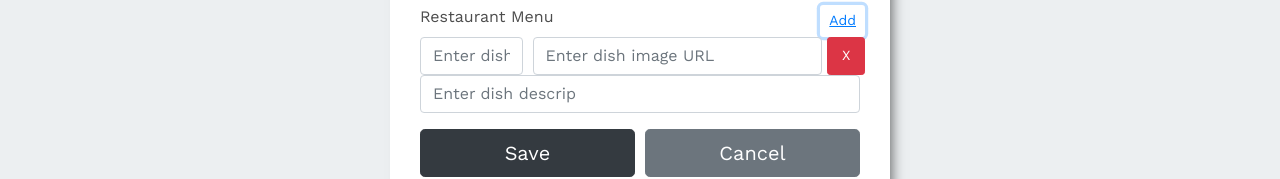
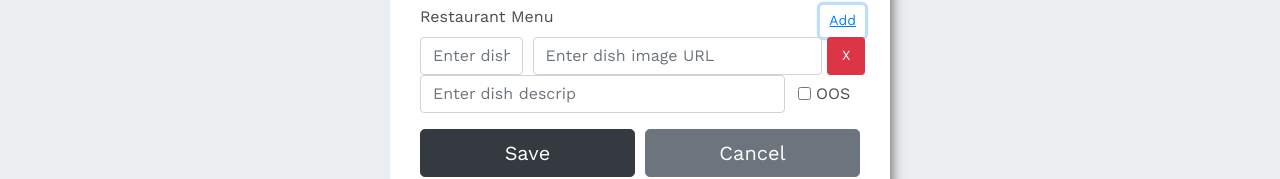
Before and after one commit to hujianrui/UEat, a React (Create React App) app: page /Profile in a window 1280 px wide. Both pictures are taken after typing "Sample", "Sample", "Sample", "https://example.com", "Sample" into the empty fields and a click on the button "Add". Shown: the part 489-668 px from the top of the page. Built offline with nearby package versions, Linux system fonts and the light colour scheme.

Commit message:
in/out stock check

```diff
--- a/src/Database.js
+++ b/src/Database.js
@@ -99,7 +99,7 @@ class DatabaseProvider extends Component {
     updateUserData = (userId, state) => {
         firebase.database().ref(userId).set(state);
         this.setState({ profile: state });
-        this.props.history.push("/");
+        this.props.history.goBack();
     }
 
     cancelUpdate = () => {
--- a/src/Dish.css
+++ b/src/Dish.css
@@ -28,6 +28,17 @@
     height: 100%;
 }
 
+.Dish-image-gray{
+	display: flex;
+	justify-content: center;
+	align-items: center;
+	border-radius: 3px;
+	margin-bottom: 1rem;
+	width: 100%;
+    height: 100%;
+	filter: grayscale();
+}
+
 .Dish img {
 	transition: all ease 500ms;
 }
--- a/src/Dish.js
+++ b/src/Dish.js
@@ -9,7 +9,8 @@ class Dish extends Component {
 				<p>{this.props.descrip}</p>
 				<div>
 					<img src={this.props.img} alt={this.props.name}
-						className="Dish-image" />
+						className={this.props.stock === "true" ?
+							"Dish-image" : "Dish-image-gray"} />
 				</div>
 			</div>
 		);
--- a/src/Menu.js
+++ b/src/Menu.js
@@ -13,7 +13,8 @@ class Menu extends Component {
 						<Dish key={m.id}
 						name={m.dishName}
 						img={m.dishImage}
-						descrip={m.dishDescrip}/>
+						descrip={m.dishDescrip}
+						stock={m.stock}/>
 					))}
 				</div>
 			</div>
--- a/src/MenuInput.js
+++ b/src/MenuInput.js
@@ -7,9 +7,11 @@ class MenuInput extends Component {
             id: this.props.id,
             dishName: this.props.dishName,
             dishImage: this.props.dishImage,
-            dishDescrip: this.props.dishDescrip
+            dishDescrip: this.props.dishDescrip,
+            stock: this.props.stock
         };
         this.handleChange = this.handleChange.bind(this);
+        this.handleToggle = this.handleToggle.bind(this);
         this.handleRemove = this.handleRemove.bind(this);
         this.handleSave = this.handleSave.bind(this);
     }
@@ -18,12 +20,21 @@ class MenuInput extends Component {
         this.setState({ [evt.target.name]: evt.target.value });
     }
 
+    handleToggle() {
+        if (this.state.stock === "true") {
+            this.setState({ stock: "false" });
+        } else {
+            this.setState({ stock: "true" });
+        }
+    }
+
     handleSave() {
         this.props.updateDish(
             this.state.id,
             this.state.dishName,
             this.state.dishImage,
-            this.state.dishDescrip
+            this.state.dishDescrip,
+            this.state.stock
         );
     }
 
@@ -58,6 +69,8 @@ class MenuInput extends Component {
                         onClick={this.handleRemove}
                     >X</button>
                 </div>
+                <div className="form-row">
+                    <div className="col-md-10">
                         <input
                             type="text"
                             name="dishDescrip"
@@ -66,6 +79,23 @@ class MenuInput extends Component {
                             value={this.state.dishDescrip}
                             onChange={this.handleChange} />
                     </div>
+                    <div className="form-check form-check-inline ml-2">
+                        <input
+                            type="checkbox"
+                            name="stock"
+                            id="stock"
+                            className="form-check-input"
+                            value={this.state.stock}
+                            checked={this.state.stock==="false"}
+                            onChange={this.handleToggle} />
+                        <label
+                            className="form-check-label"
+                            htmlFor="stock"
+                        >OOS</label>
+                    </div>
+                </div>
+
+            </div>
         );
     }
 }
--- a/src/Profile.js
+++ b/src/Profile.js
@@ -102,7 +102,8 @@ class Profile extends Component {
                 id: uuid(),
                 dishName: "",
                 dishImage: "",
-                dishDescrip: ""
+                dishDescrip: "",
+                stock: "true"
             }]
         });
     }
@@ -113,14 +114,15 @@ class Profile extends Component {
         });
     }
 
-    updateDish(id, updatedDishName, updatedDishImage, updatedDescrip) {
+    updateDish(id, updatedDishName, updatedDishImage, updatedDescrip, updatedStock) {
         const updatedMenu = this.state.restaurantMenu.map(dish => {
             if (dish.id === id) {
                 return {
                     ...dish,
                     dishName: updatedDishName,
                     dishImage: updatedDishImage,
-                    dishDescrip: updatedDescrip
+                    dishDescrip: updatedDescrip,
+                    stock: updatedStock
                 };
             }
             return dish;
@@ -133,6 +135,7 @@ class Profile extends Component {
             return <MenuInput key={m.id} id={m.id}
                 dishName={m.dishName} dishImage={m.dishImage}
                 dishDescrip={m.dishDescrip}
+                stock={m.stock}
                 removeDish={this.removeDish}
                 updateDish={this.updateDish} />
         });
```
Lines whose indentation alone changed are shown as unchanged.
